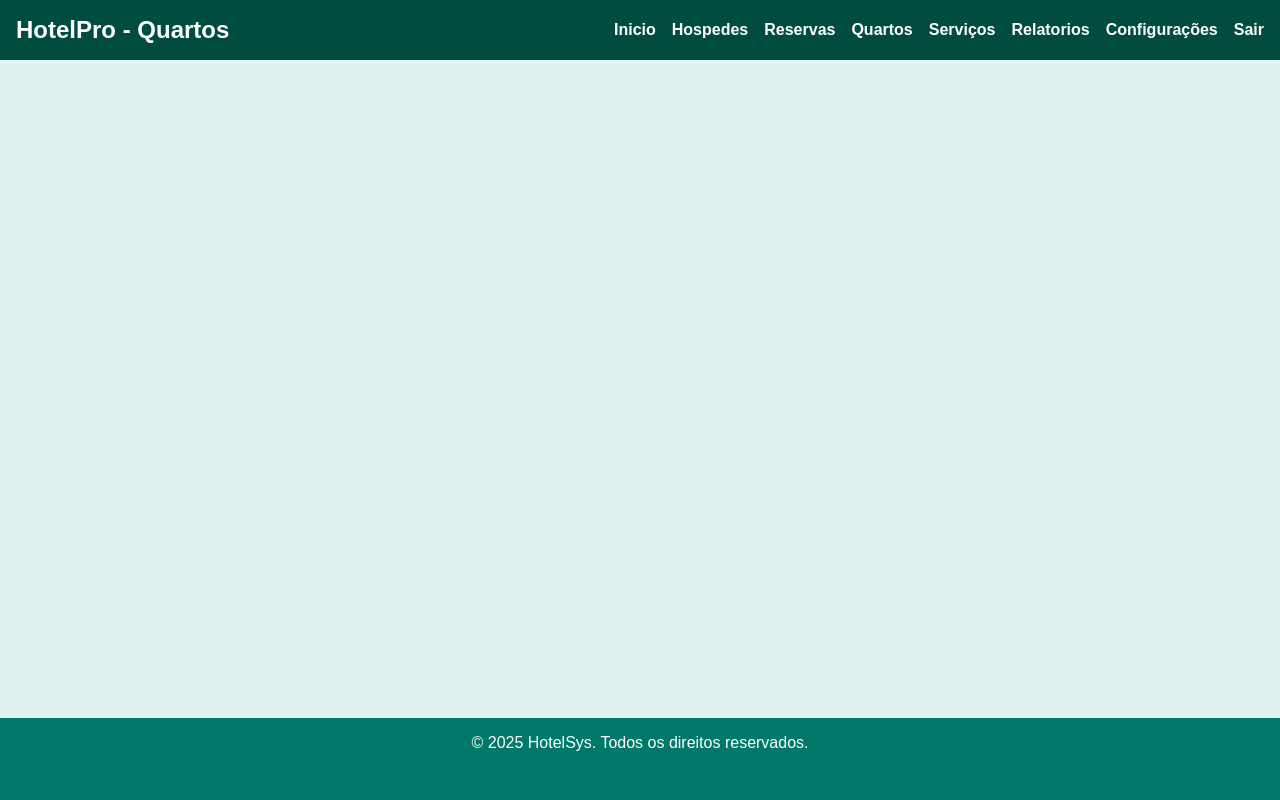
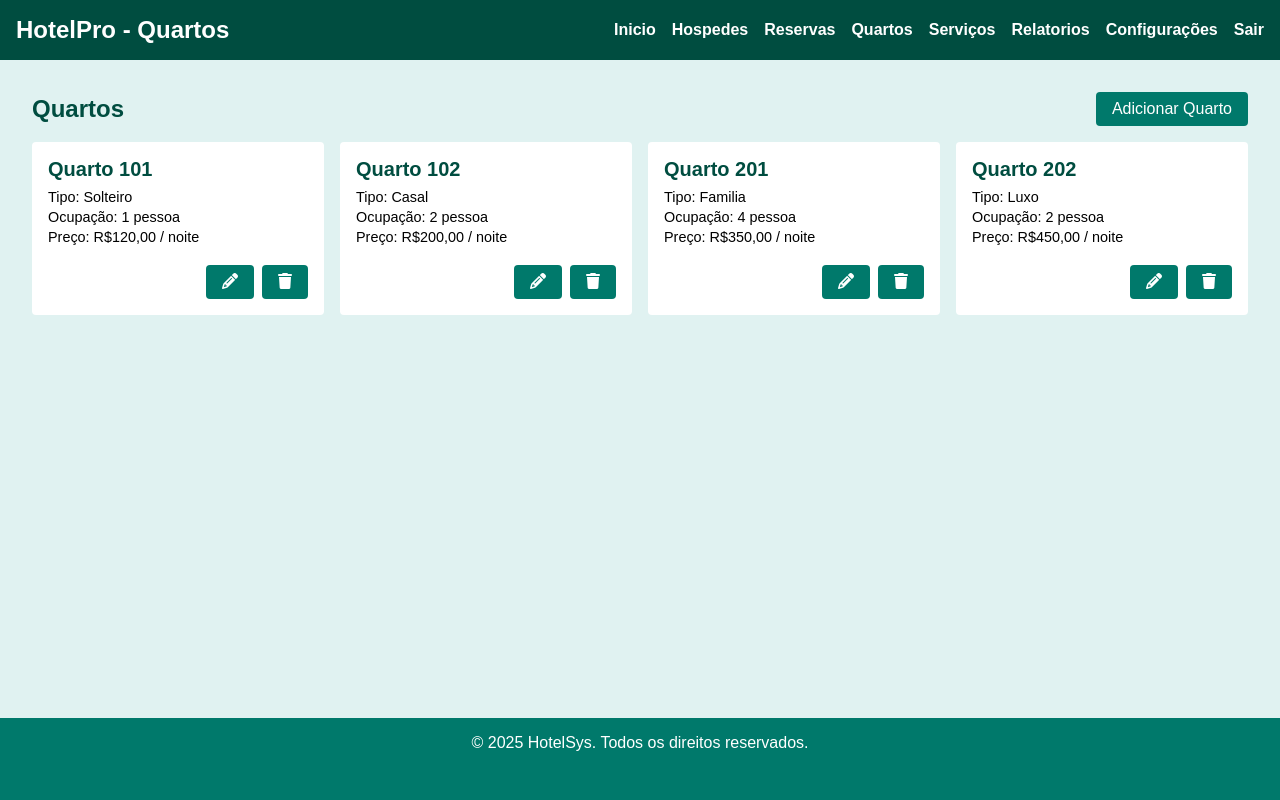
Before and after one commit to leonardovilde/html-avancado, a plain HTML site: page sistema/admin/quartos/index.html in a window 1280 px wide. Drawn offline with Linux system fonts and the light colour scheme.

Commit message:
muita coisa

```diff
--- a/sistema/admin/quartos/index.html
+++ b/sistema/admin/quartos/index.html
@@ -23,10 +23,83 @@
             </nav>
         </header>
     <main>
+       <div class="quartos-header">
+        <h2>Quartos</h2>
+        <a href="../quartos/novo.html" class="btn">Adicionar Quarto</a>
+       </div>
 
+       <div class="grid-wrapper">
+        <div class="grid-quartos">
+            <div class="quarto-card">
+                <div class="quarto-info">
+                    <h3>Quarto 101</h3>
+                    <p>Tipo: Solteiro</p>
+                    <p>Ocupação: 1 pessoa</p>
+                    <p>Preço: R$120,00 / noite</p>
+                </div>
+                <div class="card-actions">
+                    <a href="editar/1" class="btn">
+                        <i class="fa-solid fa-pencil"></i>
+                    </a>
+                    <button class="btn">
+                        <i class="fa-solid fa-trash"></i>
+                    </button>
+                </div>
+            </div>
+               <div class="quarto-card">
+                <div class="quarto-info">
+                    <h3>Quarto 102</h3>
+                    <p>Tipo: Casal</p>
+                    <p>Ocupação: 2 pessoa</p>
+                    <p>Preço: R$200,00 / noite</p>
+                </div>
+                <div class="card-actions">
+                    <a href="editar/2" class="btn">
+                        <i class="fa-solid fa-pencil"></i>
+                    </a>
+                    <button class="btn">
+                        <i class="fa-solid fa-trash"></i>
+                    </button>
+                </div>
+            </div>
+               <div class="quarto-card">
+                <div class="quarto-info">
+                    <h3>Quarto 201</h3>
+                    <p>Tipo: Familia</p>
+                    <p>Ocupação: 4 pessoa</p>
+                    <p>Preço: R$350,00 / noite</p>
+                </div>
+                <div class="card-actions">
+                    <a href="editar/3" class="btn">
+                        <i class="fa-solid fa-pencil"></i>
+                    </a>
+                    <button class="btn">
+                        <i class="fa-solid fa-trash"></i>
+                    </button>
+                </div>
+            </div>
+              <div class="quarto-card">
+                <div class="quarto-info">
+                    <h3>Quarto 202</h3>
+                    <p>Tipo: Luxo</p>
+                    <p>Ocupação: 2 pessoa</p>
+                    <p>Preço: R$450,00 / noite</p>
+                </div>
+                <div class="card-actions">
+                    <a href="editar/4" class="btn">
+                        <i class="fa-solid fa-pencil"></i>
+                    </a>
+                    <button class="btn">
+                        <i class="fa-solid fa-trash"></i>
+                    </button>
+                </div>
+            </div>
+        </div>
+       </div>
     </main>
        <footer>
           &copy; 2025 HotelSys. Todos os direitos reservados.
        <footer>
+         <script src="https://kit.fontawesome.com/4607e888df.js" crossorigin="anonymous"></script>
 </body>
 </html>
--- /dev/null
+++ b/sistema/assets/css/admin/pages/logout-confirm/index.css
@@ -0,0 +1,32 @@
+@import url("../../shared/cores.css");
+@import url("../../shared/utils.css");
+body{
+    margin: 0;
+    font-family: Arial, Helvetica, sans-serif;
+    display: flex;
+    align-items: center;
+    justify-content: center;
+    height: 100vh;
+    background-color: var(--bg-main);
+    color: var(--header-bg);
+    text-align: center;
+    flex-direction: column;
+}
+
+main{
+    max-width: 400px;
+    padding: 2rem;
+    background-color: var(--card-bg);
+    border-radius: 8px;
+    box-shadow: 0 2px 6px rgba(0, 0 , 0, 0.1);
+
+    h1{
+        margin-top: 0;
+        font-size: 2rem;
+    }
+
+    p{
+        margin: 1rem 0;
+        font-size: 1rem;
+    }
+}
--- a/sistema/assets/css/admin/pages/quartos/index.css
+++ b/sistema/assets/css/admin/pages/quartos/index.css
@@ -3,3 +3,57 @@
 @import url("../../shared/header.css");
 @import url("../../shared/footer.css");
 @import url("../../shared/utils.css");
+
+.quartos-header{
+    display: flex;
+    align-items: center;
+    justify-content: space-between;
+    margin-bottom: 1rem;
+
+    h2{
+        margin: 0;
+        font-size: 1.rem;
+        color: var(--header-bg);
+    }
+}
+
+.grid-wrapper{
+   overflow-x: auto;
+}
+
+.grid-quartos{
+    display: grid;
+    grid-template-columns: repeat(4, 1fr);
+    gap: 1rem;
+}
+
+.quarto-card{
+    background-color: var(--card-bg);
+    border: 1px solid var(--border-bg);
+    border-radius: 4px;
+    padding: 1rem;
+    display: flex;
+    flex-direction: column;
+    justify-content: space-between;
+}
+
+.quarto-info{
+    margin-bottom: 1rem;
+
+    h3{
+        margin: 0 0 0.5rem;
+        font-size: 1.25rem;
+        color: var(--header-bg);
+    }
+
+    p{
+        margin: 0.25rem 0;
+        font-size: 0.9rem;
+    }
+}
+
+.card-actions{
+    display: flex;
+    gap: 0.5rem;
+    justify-content: flex-end;
+}
--- /dev/null
+++ b/sistema/assets/css/public/pages/login.css
@@ -0,0 +1,91 @@
+@import url("../../admin/shared/cores.css");
+
+*{
+    box-sizing: border-box;
+}
+
+body{
+    margin: 0;
+    font-family: Arial, Helvetica, sans-serif;
+    background-color: var(--bg-main);
+    display: flex;
+    justify-content: center;
+    align-items: center;
+    height: 100vh;
+    color: var(--text-color);
+}
+
+main{
+    background-color: var(--card-bg);
+    padding: 2rem;
+    max-width: 420px;
+    width: 100%;
+    border-radius: 8px;
+    text-align: center;
+    box-shadow: 0 2px 6px rgba(0, 0 , 0 , 0.1);
+
+    h1{
+        margin: 0 0 1.5rem;
+        font-size: 1.75rem;
+        color: var(--header-bg);
+    }
+}
+
+.login-form .form-group{
+    margin-bottom: 1rem;
+    text-align: left;
+}
+
+.login-form label{
+    display: block;
+    margin-bottom: 0.25rem;
+    font-size: 0.95rem;
+}
+
+.login-form input[type="text"],
+.login-form input[type="password"]{
+    width: 100%;
+    padding: 0.5rem;
+    border: 1px solid var(--border-color);
+    border-radius: 4px;
+    font-size: 1rem;
+}
+
+.login-form .remember{
+    display: flex;
+    align-items: center;
+    gap: 0.5rem;
+
+    input{
+        margin: 0;
+    }
+}
+
+.btn{
+    width: 100%;
+    background-color: var(--btn-bg);
+    color: var(--text-light);
+    border: none;
+    border-radius: 4px;
+    font-size: 1rem;
+    margin-top: 0.5rem;
+    padding: 0.75rem;
+
+    &:hover{
+        background-color: var(--btn-hover);
+    }
+}
+
+.forgot{
+    margin-top: 1rem;
+    font-size: 0.9rem;
+
+    a{
+        color: var(--btn-bg);
+        text-decoration: none;
+
+        &:hover{
+            text-decoration: underline;
+        }
+    }
+}
```
Also changed, not shown: sistema/admin/logout-confirm/index.html (added, +17 -0 lines), sistema/admin/logout/index.html (added, +26 -0 lines), sistema/assets/css/admin/pages/logout/index.css (added, +42 -0 lines), sistema/login.html (added, +33 -0 lines).
